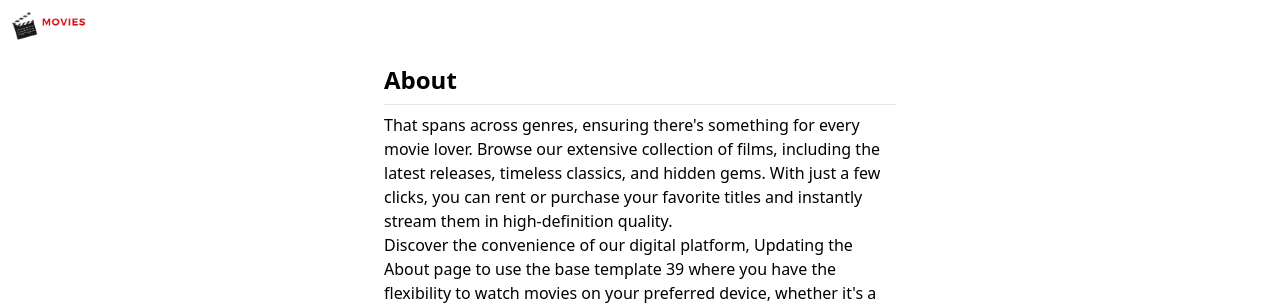
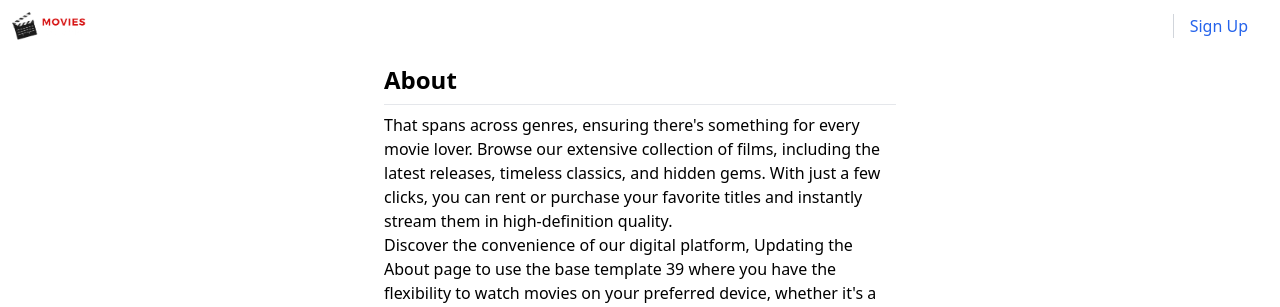
Before and after one commit to DanielMagero/DjangoLearning, a Django app: page /about in a window 1280 px wide. Shown: the top 307 px of the page. Run offline with Django 5.2, Linux system fonts and the light colour scheme; parts of the project's set-up code (start-up, migrations or seed data) failed here and were passed over; some libraries are stand-ins or nearby versions.

Commit message:
adding signup page url to base page

```diff
--- a/FirstProject/moviestore/moviestore/templates/base.html
+++ b/FirstProject/moviestore/moviestore/templates/base.html
@@ -27,6 +27,10 @@
         <div class="md:flex space-x-4">
           <a href="{% url 'movies.index' %}" class="text-white hover:text-gray-300">Movies</a>
         </div>
+        <div class="lg:block border-l border-gray-300 mx-2"></div>
+        <a class="nav-link text-blue-600 hover:text-blue-800" href="{% url 'accounts.signup' %}">
+          Sign Up
+        </a>
       </div>
       <button class="md:hidden text-white" aria-label="Toggle navigation">
         <i class="fas fa-bars"></i>
```
